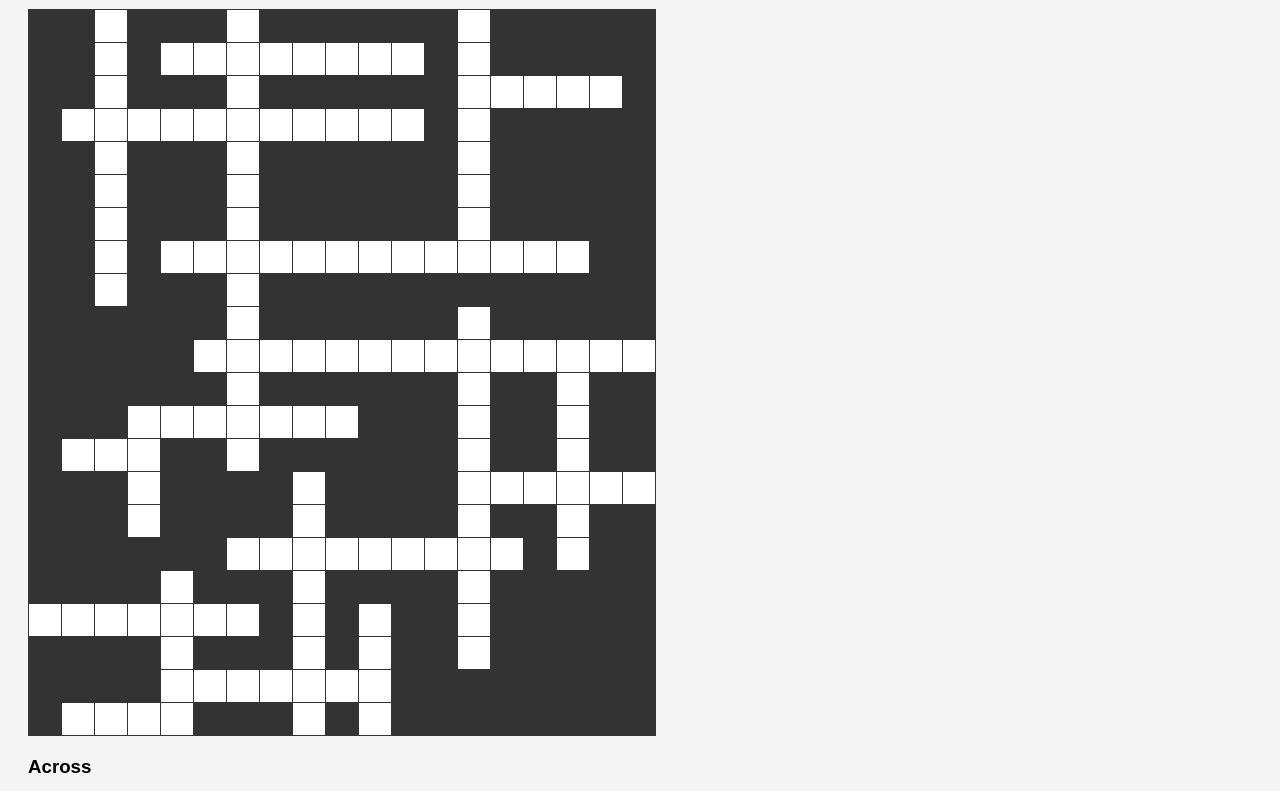
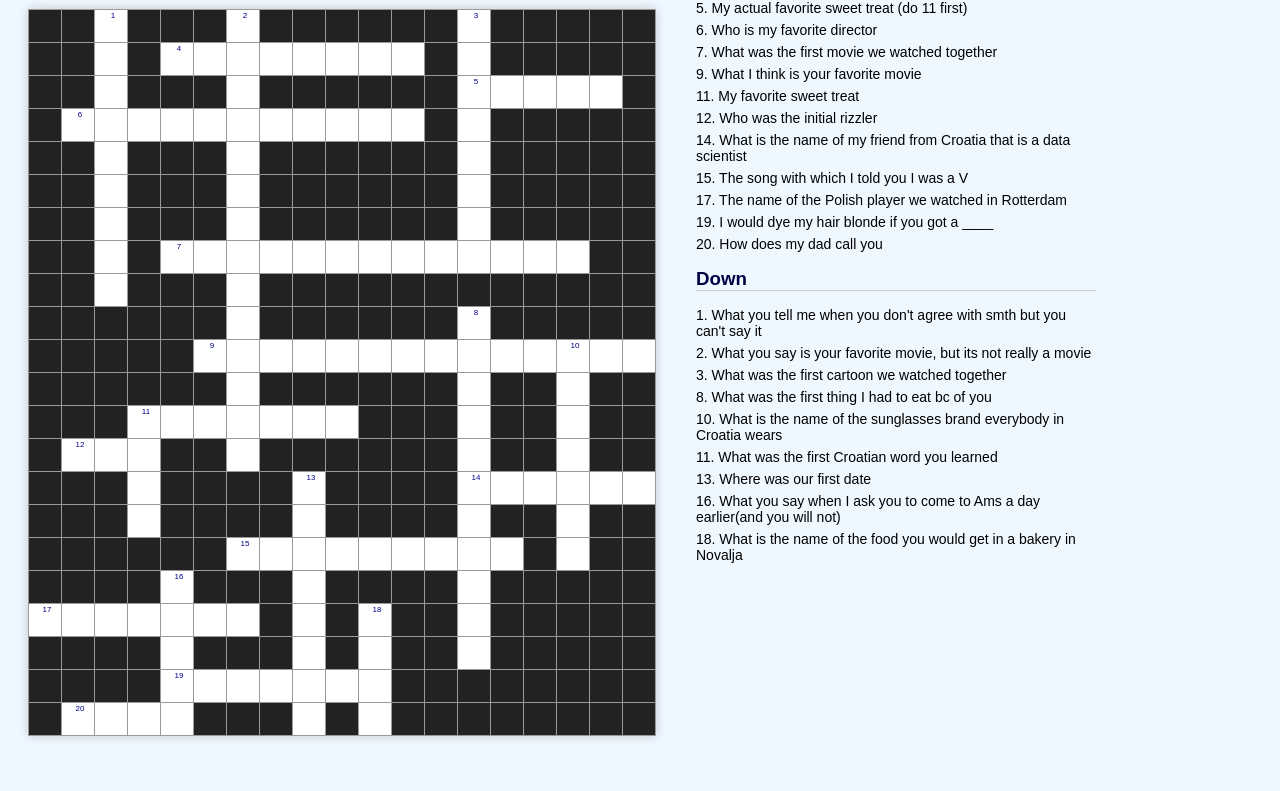
Before and after one commit to ina0105/gameshub, a plain HTML site: page cr.html in a window 1280 px wide. Shown: the part 99-890 px from the top of the page. After the commit the page ends 863 px from the top, so only its background shows below. Drawn offline with Linux system fonts and the light colour scheme.

Commit message:
Update cr.html

```diff
--- a/cr.html
+++ b/cr.html
@@ -8,24 +8,29 @@
     body {
       font-family: Arial, sans-serif;
       padding: 20px;
-      background: #f4f4f4;
+      background: #f0f8ff;
+      display: flex;
+      flex-direction: row;
+      gap: 40px;
     }
     table {
       border-collapse: collapse;
-      margin: 20px 0;
+      margin: 0;
+      box-shadow: 0 0 10px rgba(0,0,0,0.2);
     }
     td {
       width: 30px;
       height: 30px;
-      border: 1px solid #333;
+      border: 1px solid #999;
       text-align: center;
       vertical-align: middle;
       font-size: 16px;
       background: white;
       text-transform: uppercase;
+      position: relative;
     }
     td.black {
-      background: #333;
+      background: #222;
     }
     td input {
       width: 100%;
@@ -34,25 +39,43 @@
       text-align: center;
       font-size: 16px;
       background: transparent;
+      color: #333;
+    }
+    td div {
+      width: 100%;
+      height: 100%;
+      position: relative;
+    }
+    td div div {
+      position: absolute;
+      top: 0;
+      left: 2px;
+      font-size: 8px;
+      color: darkblue;
     }
     .clues {
-      margin-top: 20px;
+      max-width: 400px;
     }
     .clues h3 {
-      margin-bottom: 5px;
+      margin: 10px 0 5px;
+      color: #004;
+      border-bottom: 1px solid #ccc;
     }
     .clues ul {
       list-style: none;
-      padding: 0;
+      padding-left: 0;
     }
     .clues li {
-      margin-bottom: 4px;
+      margin-bottom: 6px;
+      font-size: 14px;
     }
   </style>
 </head>
 <body>
-  <h1>NYT-Style Crossword</h1>
-  <div id="puzzle"></div>
+  <div>
+    <h1>NYT-Style Crossword</h1>
+    <div id="puzzle"></div>
+  </div>
   <div class="clues">
     <h3>Across</h3>
     <ul id="across-clues"></ul>
@@ -60,7 +83,6 @@
     <ul id="down-clues"></ul>
   </div>
   <script>
-    // Injecting crosswordData directly here
     const crosswordData = {
       grid: [
         [null, null, "S", null, null, null, "L", null, null, null, null, null, null, "R", null, null, null, null, null],
@@ -144,21 +166,47 @@
 
     function renderGrid(grid) {
       const table = document.createElement('table');
-      grid.forEach(row => {
+      const numbering = {};
+      let clueNumber = 1;
+
+      const rows = grid.length;
+      const cols = grid[0].length;
+
+      for (let r = 0; r < rows; r++) {
+        for (let c = 0; c < cols; c++) {
+          if (grid[r][c] !== null) {
+            const isStartOfAcross = (c === 0 || grid[r][c - 1] === null) && (c + 1 < cols && grid[r][c + 1] !== null);
+            const isStartOfDown = (r === 0 || grid[r - 1][c] === null) && (r + 1 < rows && grid[r + 1][c] !== null);
+            if (isStartOfAcross || isStartOfDown) {
+              numbering[`${r},${c}`] = clueNumber++;
+            }
+          }
+        }
+      }
+
+      for (let r = 0; r < rows; r++) {
         const tr = document.createElement('tr');
-        row.forEach(cell => {
+        for (let c = 0; c < cols; c++) {
           const td = document.createElement('td');
-          if (cell === null) {
+          if (grid[r][c] === null) {
             td.className = 'black';
           } else {
+            const cellDiv = document.createElement('div');
             const input = document.createElement('input');
             input.maxLength = 1;
-            td.appendChild(input);
+            cellDiv.appendChild(input);
+            const number = numbering[`${r},${c}`];
+            if (number) {
+              const numberEl = document.createElement('div');
+              numberEl.textContent = number;
+              cellDiv.appendChild(numberEl);
+            }
+            td.appendChild(cellDiv);
           }
           tr.appendChild(td);
-        });
+        }
         table.appendChild(tr);
-      });
+      }
       return table;
     }
 
```
